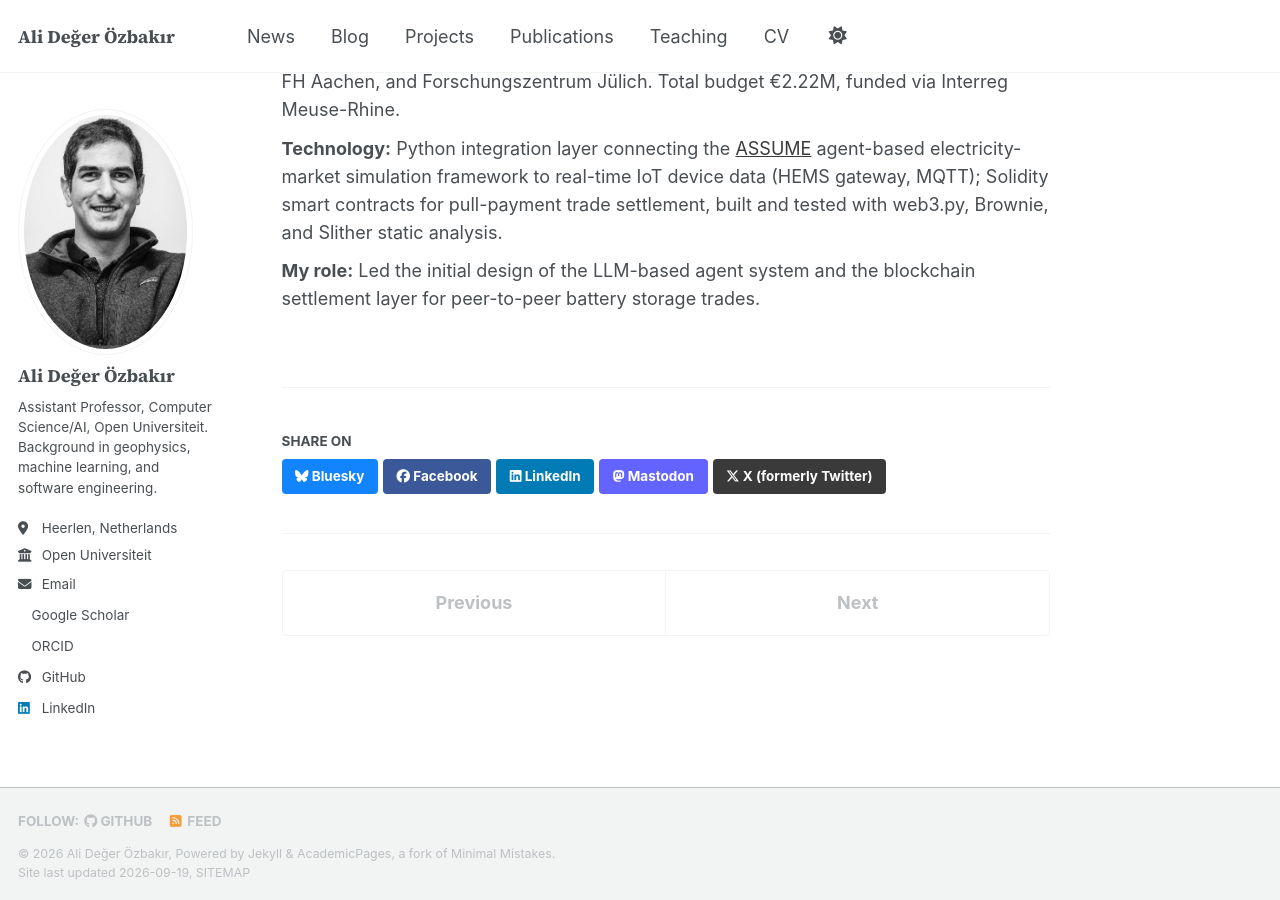
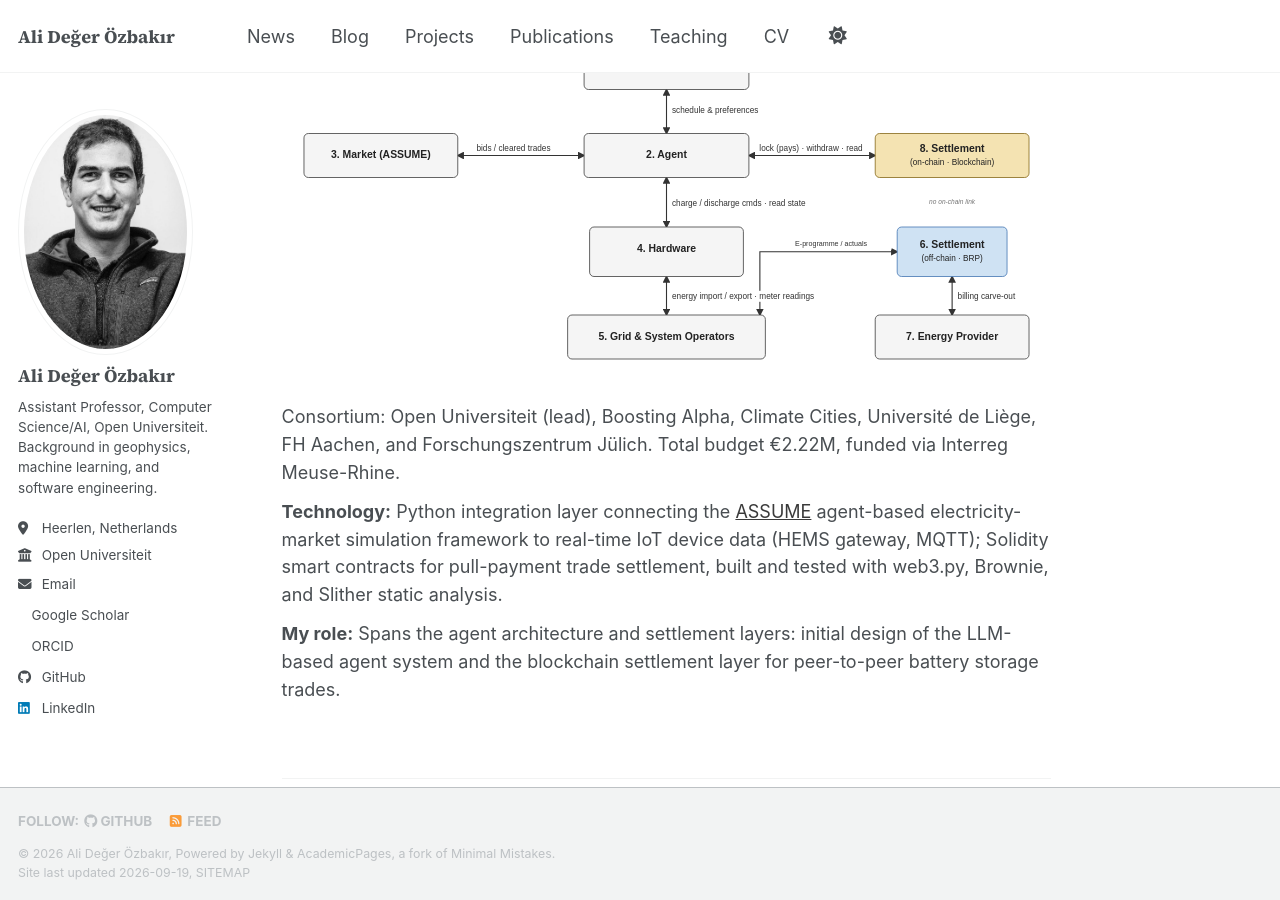
Before and after one commit to aozbakir/aozbakir.github.io, a Jekyll site: the page built from _projects/mas4te.md, in a window 1280 px wide and 900 px high, scrolled down 368 px. Built offline with Jekyll 4.4.1, drawn with Linux system fonts in a browser that asks for light colours; a style sheet for code colours, icons or effects is not loaded.

Commit message:
Add MAS4TE system diagram and clarify role across agent and settlement layers
Reuses the existing system-overview diagram from the blockchain repo's
design docs rather than recreating it. Updates "My role" to name both
layers explicitly (agent architecture and settlement).

Co-Authored-By: Claude Sonnet 5 <noreply@anthropic.com>

```diff
--- a/_projects/mas4te.md
+++ b/_projects/mas4te.md
@@ -12,8 +12,10 @@ tech: ["Python", "Solidity", "Blockchain"]
 
 Multi-Agent Systems for Trading Energy: a cross-border energy trading platform for citizens in the Euregio Meuse-Rhine (Netherlands, Belgium, Germany), started September 2025. Lets households and small businesses with solar panels and batteries ("prosumers") manage, store, and trade energy directly, using AI-driven chatbots for user interaction and blockchain for secure peer-to-peer transactions, addressing grid congestion and lowering the threshold for market participation. Builds on the earlier BC4P (Blockchain for Prosumers) project.
 
+![MAS4TE system overview: a user sets schedule and preferences for their agent, which bids into the ASSUME market simulation and pays into the on-chain blockchain settlement, while separately commanding battery hardware that reports energy import/export to the grid, which in turn feeds the off-chain BRP settlement and energy provider billing](/images/mas4te-architecture.svg)
+
 Consortium: Open Universiteit (lead), Boosting Alpha, Climate Cities, Université de Liège, FH Aachen, and Forschungszentrum Jülich. Total budget €2.22M, funded via Interreg Meuse-Rhine.
 
 **Technology:** Python integration layer connecting the [ASSUME](https://github.com/assume-framework/assume) agent-based electricity-market simulation framework to real-time IoT device data (HEMS gateway, MQTT); Solidity smart contracts for pull-payment trade settlement, built and tested with web3.py, Brownie, and Slither static analysis.
 
-**My role:** Led the initial design of the LLM-based agent system and the blockchain settlement layer for peer-to-peer battery storage trades.
+**My role:** Spans the agent architecture and settlement layers: initial design of the LLM-based agent system and the blockchain settlement layer for peer-to-peer battery storage trades.
```
Also changed, not shown: images/mas4te-architecture.svg (added).
